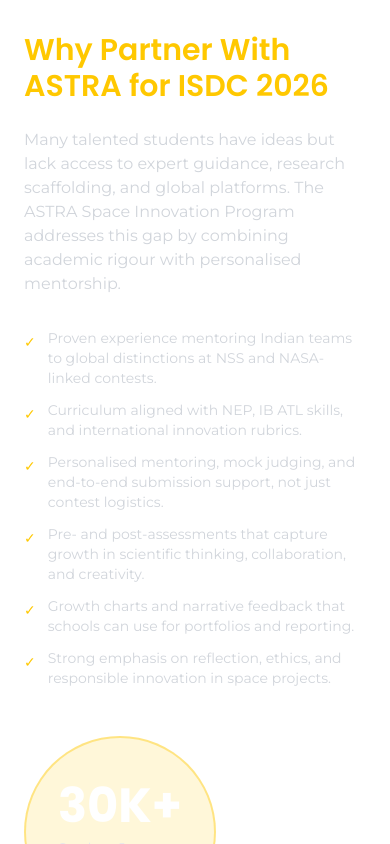
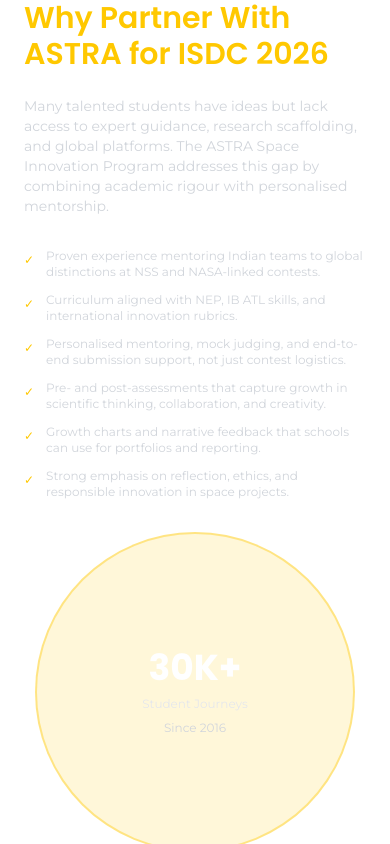
Before and after one commit to sahild91/Astra, a Svelte app: page / in a window 390 px wide. Shown: the part 10760-11604 px from the top of the page. Built offline with nearby package versions, Linux system fonts and the light colour scheme.

Commit message:
fix: alignment issue with the Why Partner section

```diff
--- a/src/components/sections/WhyPartner.svelte
+++ b/src/components/sections/WhyPartner.svelte
@@ -2,54 +2,54 @@
   export let id: string = "WhyPartner";
 </script>
 
-<section {id} class="relative py-24 px-6 md:px-16 text-white overflow-hidden">
-  <div class="relative max-w-6xl mx-auto flex flex-col md:flex-row items-start gap-12">
+<section {id} class="relative py-16 md:py-24 px-6 md:px-16 text-white overflow-hidden">
+  <div class="relative max-w-6xl mx-auto flex flex-col md:flex-row items-start gap-8 md:gap-12">
     <!-- Left: Content -->
-    <div class="md:w-3/5 order-1">
+    <div class="w-full md:w-3/5 order-1">
       <h2 class="text-3xl md:text-4xl font-poppins font-semibold text-astraYellow mb-6">
         Why Partner With ASTRA for ISDC 2026
       </h2>
 
-      <p class="font-montserrat text-gray-300 mb-8">
+      <p class="font-montserrat text-gray-300 mb-8 text-sm md:text-base">
         Many talented students have ideas but lack access to expert guidance, research scaffolding, and global
         platforms. The ASTRA Space Innovation Program addresses this gap by combining academic rigour with
         personalised mentorship.
       </p>
 
-      <ul class="space-y-3 font-montserrat text-gray-300 text-sm">
+      <ul class="space-y-3 font-montserrat text-gray-300 text-xs md:text-sm">
         <li class="flex items-start gap-3">
-          <span class="text-astraYellow mt-1">✓</span>
+          <span class="text-astraYellow mt-1 flex-shrink-0">✓</span>
           <span>Proven experience mentoring Indian teams to global distinctions at NSS and NASA-linked contests.</span>
         </li>
         <li class="flex items-start gap-3">
-          <span class="text-astraYellow mt-1">✓</span>
+          <span class="text-astraYellow mt-1 flex-shrink-0">✓</span>
           <span>Curriculum aligned with NEP, IB ATL skills, and international innovation rubrics.</span>
         </li>
         <li class="flex items-start gap-3">
-          <span class="text-astraYellow mt-1">✓</span>
+          <span class="text-astraYellow mt-1 flex-shrink-0">✓</span>
           <span>Personalised mentoring, mock judging, and end-to-end submission support, not just contest logistics.</span>
         </li>
         <li class="flex items-start gap-3">
-          <span class="text-astraYellow mt-1">✓</span>
+          <span class="text-astraYellow mt-1 flex-shrink-0">✓</span>
           <span>Pre- and post-assessments that capture growth in scientific thinking, collaboration, and creativity.</span>
         </li>
         <li class="flex items-start gap-3">
-          <span class="text-astraYellow mt-1">✓</span>
+          <span class="text-astraYellow mt-1 flex-shrink-0">✓</span>
           <span>Growth charts and narrative feedback that schools can use for portfolios and reporting.</span>
         </li>
         <li class="flex items-start gap-3">
-          <span class="text-astraYellow mt-1">✓</span>
+          <span class="text-astraYellow mt-1 flex-shrink-0">✓</span>
           <span>Strong emphasis on reflection, ethics, and responsible innovation in space projects.</span>
         </li>
       </ul>
     </div>
 
     <!-- Right: Visual Element -->
-    <div class="md:w-2/5 order-2 flex items-center justify-center">
-      <div class="w-full max-w-xs aspect-square rounded-full bg-astraYellow/15 border-2 border-astraYellow/40 flex items-center justify-center backdrop-blur-sm hover:bg-astraYellow/20 transition-colors">
-        <div class="text-center p-8">
-          <div class="text-5xl font-poppins font-bold text-white mb-2">30K+</div>
-          <div class="text-gray-200 font-montserrat text-sm">Student Journeys</div>
+    <div class="w-full md:w-2/5 order-2 flex items-center justify-center">
+      <div class="w-full max-w-xs aspect-square rounded-full bg-astraYellow/15 border-2 border-astraYellow/40 flex items-center justify-center backdrop-blur-sm hover:bg-astraYellow/20 transition-colors mx-auto">
+        <div class="text-center p-6 md:p-8">
+          <div class="text-4xl md:text-5xl font-poppins font-bold text-white mb-2">30K+</div>
+          <div class="text-gray-200 font-montserrat text-xs md:text-sm">Student Journeys</div>
           <div class="text-gray-300 font-montserrat text-xs mt-2">Since 2016</div>
         </div>
       </div>
```
